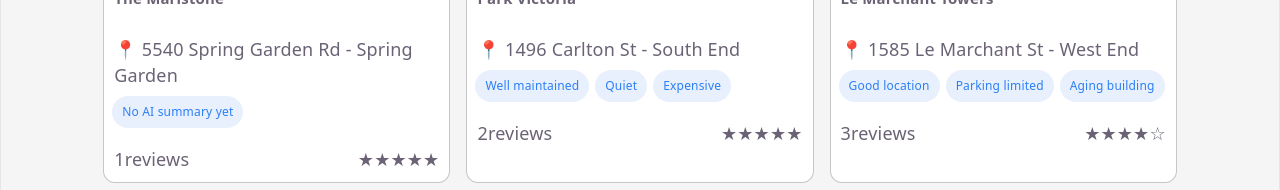
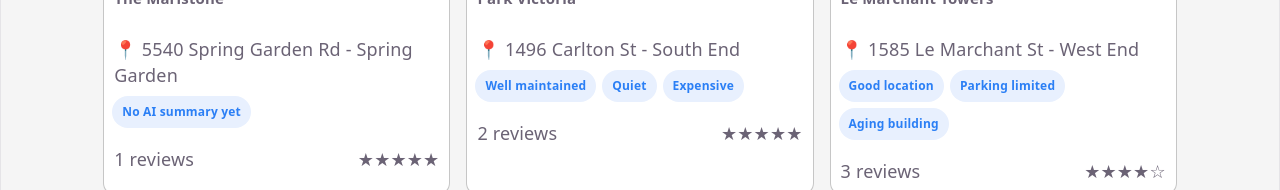
Before and after one commit to mroz-michael/tenantTrails, a React (Vite) app: page /dashboard in a window 1280 px wide. Shown: the part 546-736 px from the top of the page. Built offline with nearby package versions, Linux system fonts and the light colour scheme.

Commit message:
added search functionality. improved apartment card styling

```diff
--- a/src/components/ApartmentCard.jsx
+++ b/src/components/ApartmentCard.jsx
@@ -27,7 +27,7 @@ function ApartmentCard({apartment}) {
                 }
             </div>
             <div id='apartmentCardFooter'>
-                <p><span>{apartment.numReviews}</span>reviews</p>
+                <p><span>{apartment.numReviews}</span> reviews</p>
                 <div className='reviewStars'>
                     {'★'.repeat(filledStars)}
                     {'☆'.repeat(emptyStars)}
--- a/src/pages/Dashboard.jsx
+++ b/src/pages/Dashboard.jsx
@@ -13,6 +13,7 @@ function Dashboard({}){
 
     const [neighbourhoodFilter, setNeighbourhoodFilter] = useState('all');
     const [sortCriteria, setSortCriteria] = useState("highest");
+    const [searchQuery, setSearchQuery] = useState("");
 
     const numApartments = apartments?.length;
     const numReviews = apartments?.reduce((runningTotal, apt) => runningTotal + apt.numReviews, 0);
@@ -24,8 +25,15 @@ function Dashboard({}){
         navigate("/");
     }
 
-    const filteredApartments =
-        apartments?.filter(a => neighbourhoodFilter == "all" || a.neighbourhood == neighbourhoodFilter)
+    //for readability, applying 2 rounds of filtering, first for dropdown, second for search bar
+    const initialFiltered = apartments?.filter(a => neighbourhoodFilter == "all" || a.neighbourhood == neighbourhoodFilter)
+
+    const filteredApartments = initialFiltered.filter(a =>
+            searchQuery.trim() == "" ||
+            a.name.toLowerCase().includes(searchQuery.trim().toLowerCase()) ||
+            a.address.toLowerCase().includes(searchQuery.trim().toLowerCase()) ||
+            a.neighbourhood.toLowerCase().includes(searchQuery.trim().toLowerCase())
+        )
         .sort((a, b) => {
             if (sortCriteria == 'highest') {
                 return b.averageRating - a.averageRating;
@@ -41,13 +49,17 @@ function Dashboard({}){
             }
         })
 
-
     return(
         <div id='dashboardContainer'>
             <nav id='dashboardNav'>
                 <div id='leftNavContainer'>
                     <h3 id='navTitle'>TenantTrails</h3>
-                    <SearchInput placeholder="Search apartments by address or neighbourhood..."/>
+                    <SearchInput
+                        value={searchQuery}
+                        onChange={e => setSearchQuery(e.target.value)}
+                        placeholder="Search apartments by address or neighbourhood..."
+
+                    />
                 </div>
                 <div id='rightNavContainer'>
                     <p>{user?.fullName.split(' ')[0]}</p>
--- a/src/styles/apartmentCard.css
+++ b/src/styles/apartmentCard.css
@@ -39,6 +39,7 @@
     border-radius: 20px;
     background: #e8f0fe;
     color: #2b7ff5;
+    font-weight: bold;
 }
 
 #apartmentCardFooter {
```
